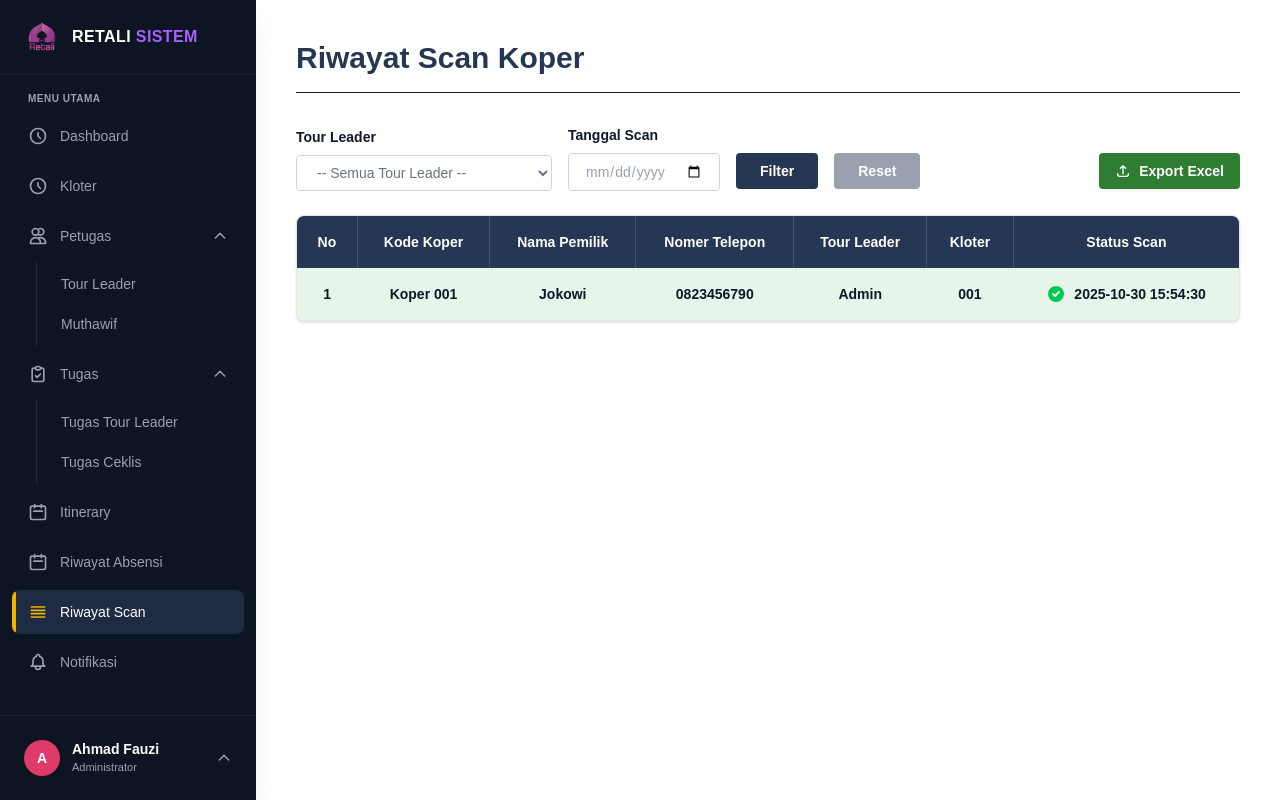
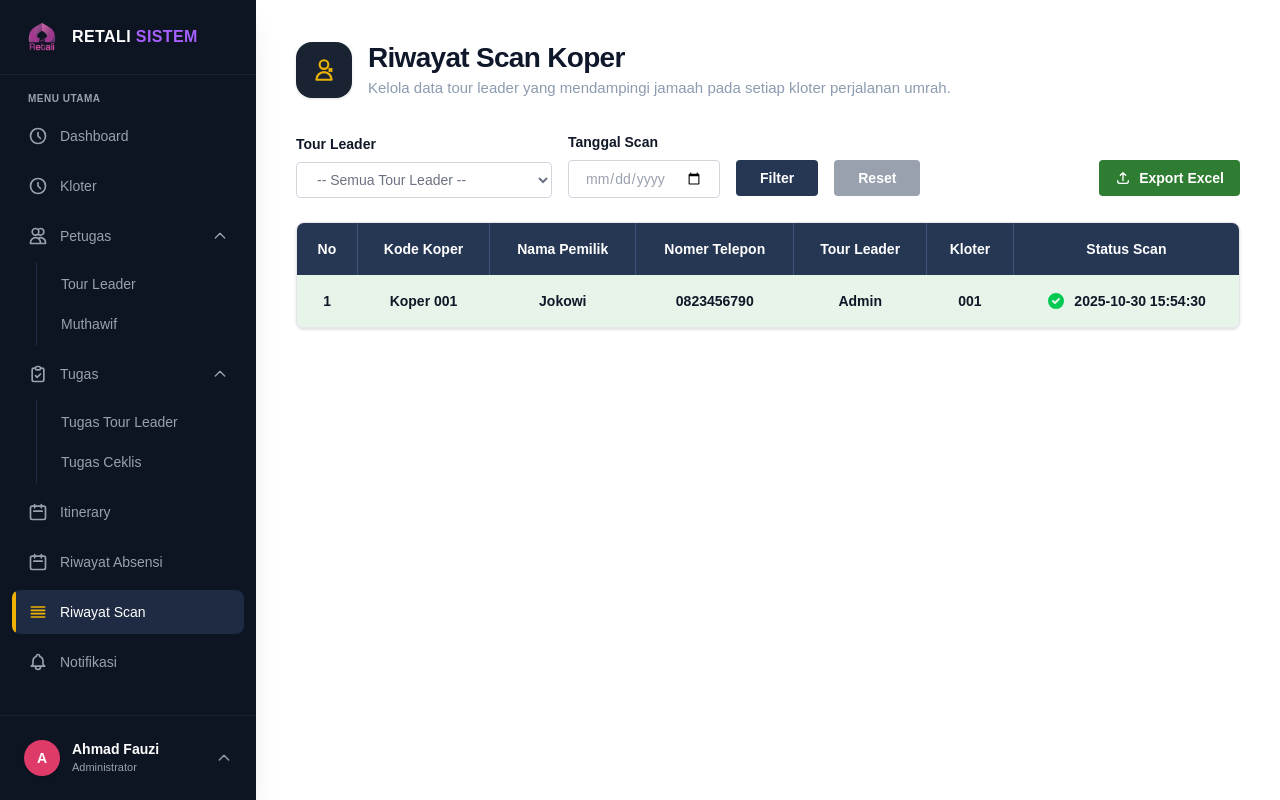
Before and after one commit to ssaskyyaa9/Retali-sistem, a Next.js app: page /riwayat-scan in a window 1280 px wide. Built offline with nearby package versions, Linux system fonts and the light colour scheme.

Commit message:
feat: add pageheader components

```diff
--- a/app/components/Header.jsx
+++ /dev/null
@@ -1,26 +0,0 @@
-export default function Header({
-  title,
-  icon,
-  buttonOnClick,
-  buttonText,
-  buttonIcon,
-  buttonBgColor = "bg-[#263754] hover:bg-[#3d547a]",
-}) {
-  return (
-    <div className="flex justify-between items-center mb-8 border-b pb-4">
-      <h1 className="text-3xl font-bold flex items-center gap-3 text-[#263754]">
-        {icon}
-        {title}
-      </h1>
-      {buttonText && (
-        <button
-          onClick={buttonOnClick}
-          className={`${buttonBgColor} text-white px-5 py-2.5 rounded text-sm font-bold flex items-center gap-2 shadow-sm transition-colors`}
-        >
-          {buttonIcon}
-          {buttonText}
-        </button>
-      )}
-    </div>
-  );
-}
--- /dev/null
+++ b/app/components/PageHeader.jsx
@@ -0,0 +1,43 @@
+import React from "react";
+
+export default function PageHeader({
+  icon,
+  title,
+  description,
+  buttonText,
+  buttonIcon,
+  buttonOnClick,
+  buttonBgColor = "bg-[#1a2332] hover:bg-[#253247]",
+}) {
+  return (
+    <div className="flex flex-col sm:flex-row sm:items-center justify-between gap-4 mb-8">
+      {/* KIRI: Icon, Judul, Deskripsi */}
+      <div className="flex items-center gap-4">
+        {icon && (
+          <div className="bg-[#1a2332] w-[56px] h-[56px] rounded-2xl flex items-center justify-center shrink-0 shadow-sm">
+            {icon}
+          </div>
+        )}
+        <div className="flex flex-col justify-center">
+          <h1 className="text-[28px] font-bold text-[#0f172a] tracking-tight leading-tight">
+            {title}
+          </h1>
+          {description && (
+            <p className="text-[15px] text-[#8c9bb0] mt-0.5">{description}</p>
+          )}
+        </div>
+      </div>
+
+      {/* KANAN: Tombol (Opsional) */}
+      {buttonText && (
+        <button
+          onClick={buttonOnClick}
+          className={`${buttonBgColor} shrink-0 text-white px-5 py-2.5 rounded-lg text-sm font-semibold flex items-center gap-2 shadow-sm transition-colors`}
+        >
+          {buttonIcon}
+          {buttonText}
+        </button>
+      )}
+    </div>
+  );
+}
--- a/app/itinerary/page.jsx
+++ b/app/itinerary/page.jsx
@@ -1,7 +1,7 @@
 "use client";
 
 import React, { useState } from "react";
-import Header from "@/app/components/Header";
+import PageHeader from "@/app/components/PageHeader";
 import { CalendarIcon, PlusIcon } from "@/app/components/CustomIcons";
 
 export default function ItineraryPage() {
--- a/app/notifikasi/page.jsx
+++ b/app/notifikasi/page.jsx
@@ -1,6 +1,6 @@
 "use client";
 import React, { useState } from "react";
-import Header from "@/app/components/Header";
+import PageHeader from "@/app/components/PageHeader";
 import { PlusIcon } from "@/app/components/CustomIcons";
 
 export default function NotifikasiPage() {
--- a/app/riwayat-absensi/page.jsx
+++ b/app/riwayat-absensi/page.jsx
@@ -1,10 +1,10 @@
 import React from "react";
-import Header from "@/app/components/Header";
+import PageHeader from "@/app/components/PageHeader";
 
 export default function RiwayatAbsensiPage() {
   return (
     <div className="p-10 w-full max-w-6xl">
-      <Header title="Riwayat Absensi" />
+      <PageHeader title="Riwayat Absensi" />
 
       {/* Control Bar */}
       <div className="flex gap-4 items-end mb-6">
--- a/app/riwayat-scan/page.jsx
+++ b/app/riwayat-scan/page.jsx
@@ -1,10 +1,34 @@
 import React from "react";
-import Header from "@/app/components/Header";
+import PageHeader from "@/app/components/PageHeader";
 
 export default function RiwayatScanPage() {
   return (
     <div className="p-10 w-full max-w-6xl">
-      <Header title="Riwayat Scan Koper" />
+      <PageHeader
+        title="Riwayat Scan Koper"
+        description="Kelola data tour leader yang mendampingi jamaah pada setiap kloter perjalanan umrah."
+        icon={
+          <svg
+            className="w-[26px] h-[26px] text-[#eab308]"
+            fill="none"
+            stroke="currentColor"
+            viewBox="0 0 24 24"
+          >
+            <path
+              strokeLinecap="round"
+              strokeLinejoin="round"
+              strokeWidth="2"
+              d="M16 7a4 4 0 11-8 0 4 4 0 018 0zM12 14a7 7 0 00-7 7h14a7 7 0 00-7-7z"
+            />
+            <path
+              strokeLinecap="round"
+              strokeLinejoin="round"
+              strokeWidth="2"
+              d="M19 11l-2 2m0-2l2 2"
+            />
+          </svg>
+        }
+      />
       <div className="flex gap-4 items-end mb-6">
         <div className="w-64">
           <label className="block text-sm font-bold text-gray-900 mb-2">
--- a/app/tour-leader/page.jsx
+++ b/app/tour-leader/page.jsx
@@ -1,6 +1,7 @@
 "use client";
 import React, { useState } from "react";
 import Topbar from "../components/Topbar";
+import PageHeader from "../components/PageHeader";
 
 export default function TourLeaderPage() {
   const [view, setView] = useState(0);
@@ -71,10 +72,12 @@ export default function TourLeaderPage() {
       <main className="p-8 w-full max-w-7xl mx-auto flex-1 no-scrollbar overflow-y-auto">
         {view === 0 && (
           <>
-            <div className="flex items-center gap-4 mb-6">
-              <div className="bg-[#1a2538] p-3 rounded-xl flex items-center justify-center">
+            <PageHeader
+              title="Riwayat Scan Koper"
+              description="Kelola data tour leader yang mendampingi jamaah pada setiap kloter perjalanan umrah."
+              icon={
                 <svg
-                  className="w-6 h-6 text-[#eab308]"
+                  className="w-[26px] h-[26px] text-[#eab308]"
                   fill="none"
                   stroke="currentColor"
                   viewBox="0 0 24 24"
@@ -90,20 +93,10 @@ export default function TourLeaderPage() {
                     strokeLinejoin="round"
                     strokeWidth="2"
                     d="M19 11l-2 2m0-2l2 2"
-                  />{" "}
-                  {/* Star/Badge mock icon */}
+                  />
                 </svg>
-              </div>
-              <div>
-                <h1 className="text-2xl font-bold text-[#1a2538]">
-                  Manajemen Tour Leader
-                </h1>
-                <p className="text-sm text-gray-400 mt-1">
-                  Kelola data tour leader yang mendampingi jamaah pada setiap
-                  kloter perjalanan umrah.
-                </p>
-              </div>
-            </div>
+              }
+            />
 
             {/* MAIN CARD */}
             <div className="bg-white rounded-2xl shadow-sm border border-gray-100 overflow-hidden">
```
Also changed, not shown: app/kloter/page.jsx (+5 -9 lines).
